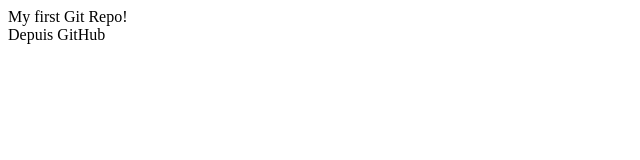
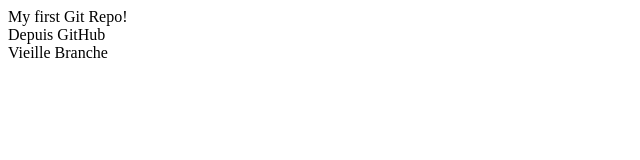
Before and after one commit to superjojo55/Super-Jojo-Premier, a plain HTML site: page index.html in a window 1280 px wide. Shown: the whole page, without its empty margins (0-640 px from the left). Drawn offline with Linux system fonts and the light colour scheme.

Commit message:
Update index.html

```diff
--- a/index.html
+++ b/index.html
@@ -10,6 +10,7 @@
 
     <div>My first Git Repo!</div>
     <div>Depuis GitHub</div>
+    <div>Vieille Branche</div>
 
 </body>
 </html>
```
